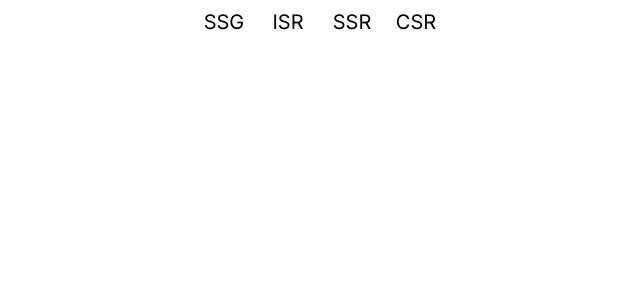
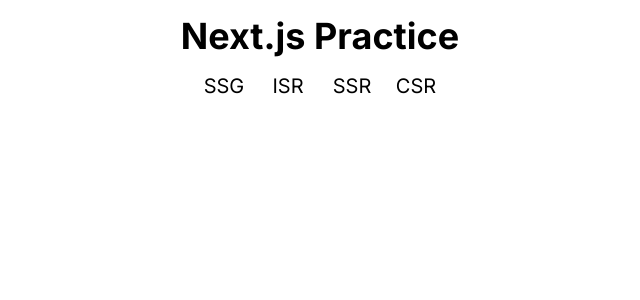
Before and after one commit to DecidedCard/Next.js-practice, a Next.js app: page / in a window 1280 px wide. Shown: the top 300 px of the page, without its empty margins (320-960 px from the left). Built offline with nearby package versions, Linux system fonts and the light colour scheme.

Commit message:
[feat] header 작성

```diff
--- a/src/app/layout.tsx
+++ b/src/app/layout.tsx
@@ -2,6 +2,7 @@ import type { Metadata } from "next";
 import { Inter } from "next/font/google";
 import "./globals.css";
 import NavigationBar from "@/components/NavigationBar";
+import Header from "@/components/Header";
 
 const inter = Inter({ subsets: ["latin"] });
 
@@ -18,6 +19,7 @@ export default function RootLayout({
   return (
     <html lang="en">
       <body className={inter.className}>
+        <Header />
         <NavigationBar />
         {children}
       </body>
--- /dev/null
+++ b/src/components/Header.tsx
@@ -0,0 +1,11 @@
+import React from "react";
+
+const Header = () => {
+  return (
+    <header className="text-4xl font-bold text-center m-4">
+      Next.js Practice
+    </header>
+  );
+};
+
+export default Header;
```
